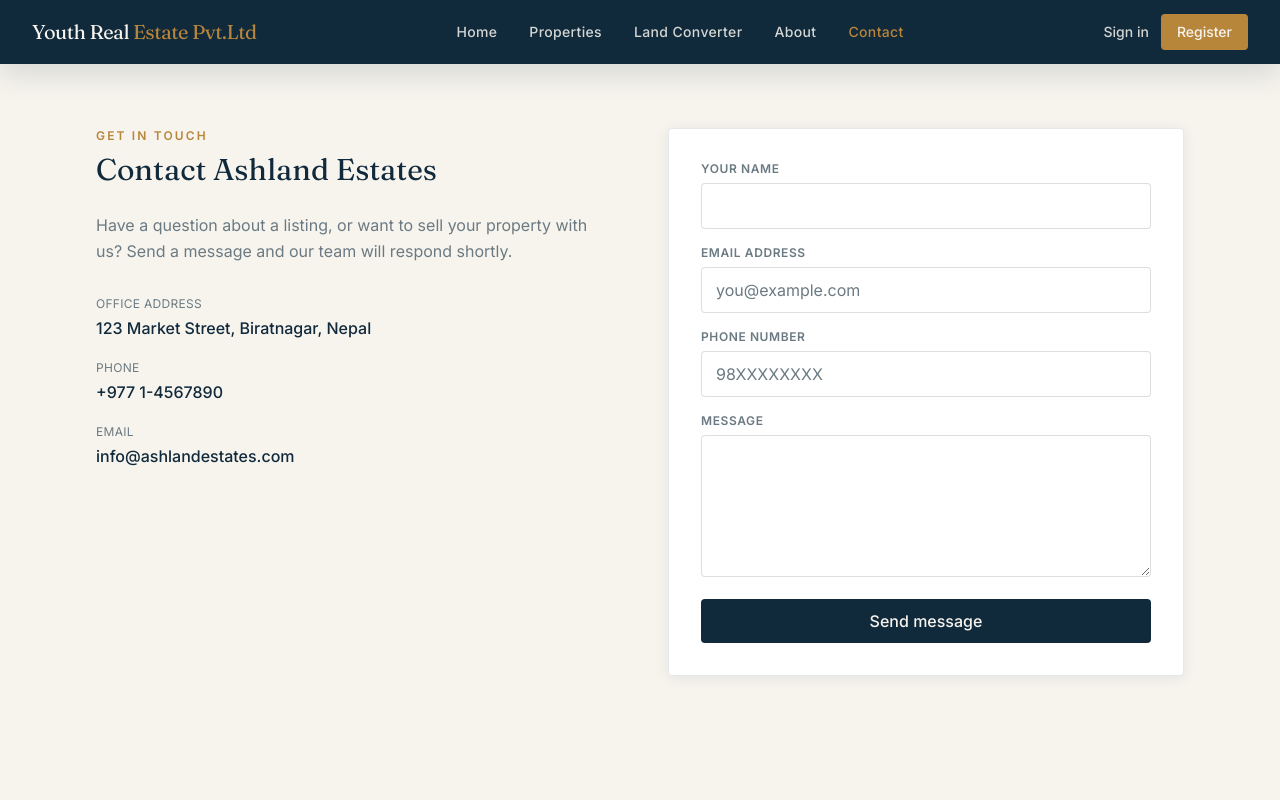
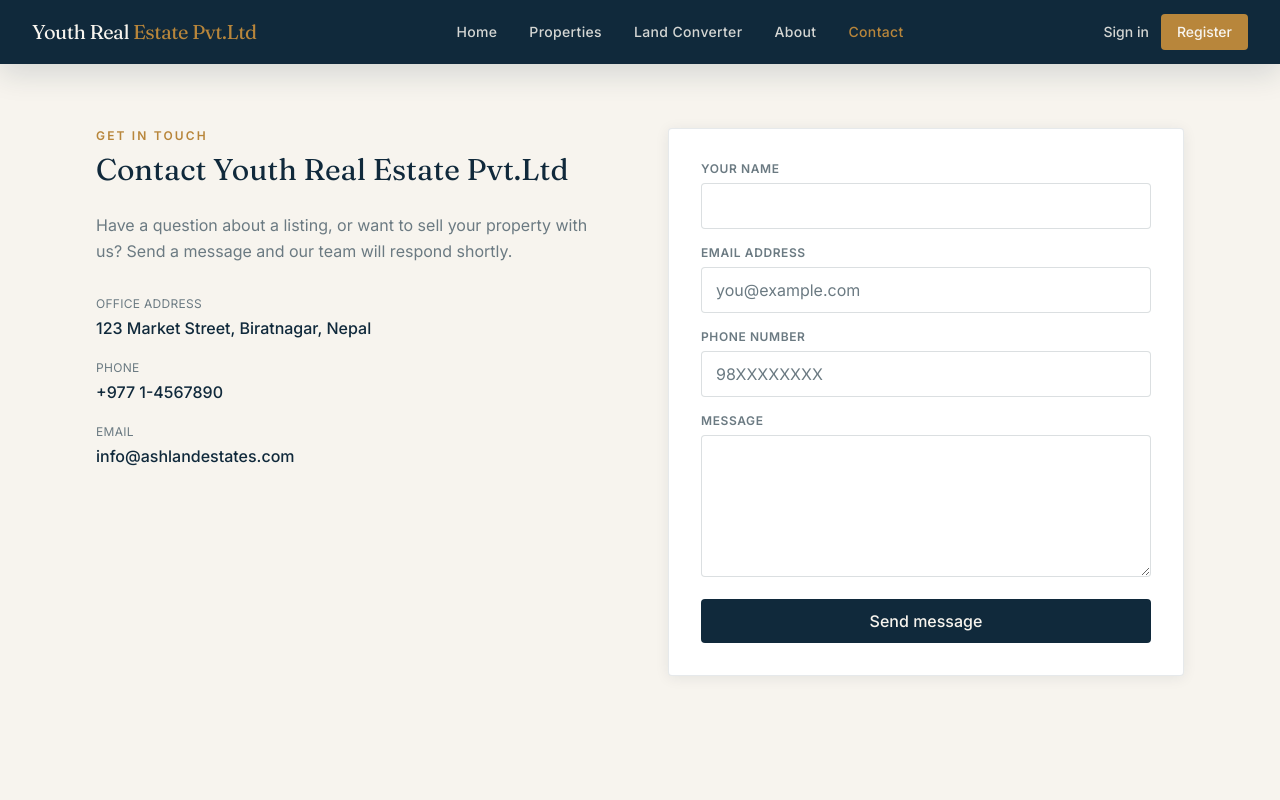
Before and after one commit to Shivkoirala1/Real-Estate-Project, a React (Vite) app in the folder realestate-mern/frontend/: page /contact in a window 1280 px wide. Shown: the top 800 px of the page. Built offline with nearby package versions, Linux system fonts and the light colour scheme.

Commit message:
Changing the Name of the company

```diff
--- a/realestate-mern/frontend/src/pages/Contact.jsx
+++ b/realestate-mern/frontend/src/pages/Contact.jsx
@@ -59,7 +59,7 @@ const Contact = () => {
     <div className="max-w-6xl mx-auto px-5 md:px-8 py-16 grid grid-cols-1 md:grid-cols-2 gap-14">
       <div>
         <p className="eyebrow mb-2">Get in touch</p>
-        <h1 className="text-3xl mb-6">Contact Ashland Estates</h1>
+        <h1 className="text-3xl mb-6">Contact Youth Real Estate Pvt.Ltd</h1>
         <p className="text-slate-muted leading-relaxed mb-8">
           Have a question about a listing, or want to sell your property with us? Send a message and our team will respond shortly.
         </p>
```
